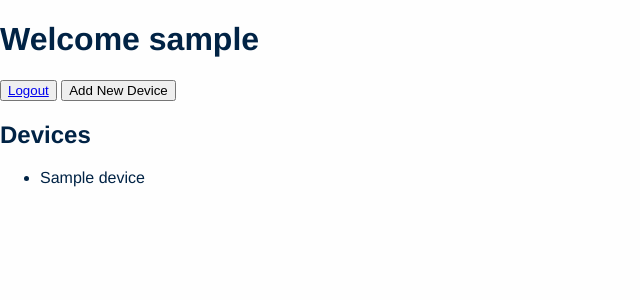
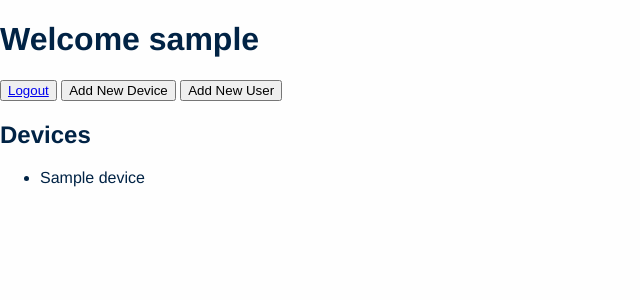
Before and after one commit to oluwatobi-roie/roieAdmin, a Flask app: template templates/dashboard.html in a window 1280 px wide. Shown: the top 300 px of the page, without its empty margins (0-640 px from the left). Run offline with Flask 3, Linux system fonts and the light colour scheme; the template is opened without the code that fills it: most values are stand-ins (such as "Sample title", 1, 10 or a date in 2020).

Commit message:
working tree. Add user successfully implemented

```diff
--- a/static/css/main.css
+++ b/static/css/main.css
@@ -82,14 +82,15 @@ body {
     color: fff
 }
 
-.close_btn{
+.close_btn, .close_user_btn{
     display: none;
 }
 
 
 
+
 /* ************************************************************ Styling for Dashboard starts here ************************************************************ */
-.add-device-form{
+.add-device-form, .add-user-form{
     display: none;
 }
 
--- a/static/scripts/main.js
+++ b/static/scripts/main.js
@@ -9,6 +9,19 @@ function hideAddDeviceForm(){
     document.querySelector('.add-device-form').style.display = 'none'
     document.querySelector('.add_btn').style.display = 'block';
     document.querySelector('.close_btn').style.display = 'none';
+}
+
+function showAddUserForm() {
+    // Show the add device form
+    document.querySelector('.add-user-form').style.display = 'block';
+    document.querySelector('.close_user_btn').style.display = 'block';
+    document.querySelector('.add_user_btn').style.display = 'none';
+}
+
+function hideAddUserForm(){
+    document.querySelector('.add-user-form').style.display = 'none'
+    document.querySelector('.add_user_btn').style.display = 'block';
+    document.querySelector('.close_user_btn').style.display = 'none';
 }
 
 
@@ -55,3 +68,48 @@ function addDevice(event) {
         console.error('Error:', error.message);
     });
 }
+
+
+function addUsers(event) {
+    event.preventDefault();
+
+    // Get input values
+    const u_name = document.getElementById('u_name').value;
+    const u_email = document.getElementById('u_email').value;
+    const u_phone = document.getElementById('u_phone').value;
+    //add expiration time from backend.
+
+
+
+    // Prepare the data to send to Flask in Json
+    const data = {
+        name: u_name,
+        email: u_email,
+        phone: u_phone,
+    };
+
+
+    fetch('/reg_user', {
+        method: 'POST',
+        headers: {
+            'Content-Type': 'application/json'
+        },
+        body: JSON.stringify(data)
+    })
+    .then(response => {
+        if (!response.ok) {
+            throw new Error(`Error: ${response.status} - ${response.statusText}`);
+        }
+        return response.json();
+    })
+    .then(result => {
+        // Handle the result if needed
+        console.log(result);
+        document.querySelector('.add-user-form').style.display = 'none';
+        document.querySelector('.close_user_btn').style.display = 'none';
+        document.querySelector('.add_user_btn').style.display = 'block';
+    })
+    .catch(error => {
+        console.error('Error:', error.message);
+    });
+}
--- a/templates/dashboard.html
+++ b/templates/dashboard.html
@@ -13,8 +13,17 @@
 
     <h1> Welcome {{ user_name }}</h1>
     <button type="submit"><a href="/logout">Logout</a></button>
-    <button class="task_button add_btn" onclick="showAddDeviceForm()"> Add New Device </button>
-    <button type="button" class="close_btn" onclick="hideAddDeviceForm()">Close</button>
+
+    <!-- button to open and close add device form -->
+    <button class="task_button add_btn"
+    onclick="showAddDeviceForm()"> Add New Device </button>
+    <button type="button" class="close_btn" onclick="hideAddDeviceForm()">Close Device Forms</button>
+
+    <!-- button to open and close add user form -->
+    <button class="task_button add_user_btn" onclick="showAddUserForm()"> Add New User </button>
+
+    <button class="task_button close_user_btn" onclick="hideAddUserForm()"> Close User Form </button>
+
 
     <div class="add-device-form">
         <h2>Add New Device</h2>
@@ -69,6 +78,32 @@
         </form>
     </div>
 
+
+    <div class="add-user-form">
+        <h2>Add New User </h2>
+        <form id="userFor" onsubmit="addUsers(event)">
+            <!-- Add your input fields here -->
+
+            <div class="user-info">
+                <div class="add-user-form-item">
+                    <label for="u_name">full Name</label>
+                    <input type="text" id="u_name" name="u_name" placeholder="Full Name" required>
+                </div>
+
+                <div class="add-user-form-item">
+                    <label for="u_email">Email: </label>
+                    <input type="email" id="u_email" name="u_email" placeholder="example@example.com" required>
+                </div>
+
+                <div class="add-user-form-item">
+                    <label for="u_phone">Phone:</label>
+                    <input type="phone" id="u_phone" name="u_phone" placeholder="08012345678" required>
+                </div>
+            </div>
+            <button type="submit">Add Device</button>
+        </form>
+    </div>
+
     <div>
         {% if devices_data %}
         <h2> Devices </h2>
--- a/views/authenticate.py
+++ b/views/authenticate.py
@@ -7,7 +7,7 @@ login_bp = Blueprint('login', __name__)
 logout_bp = Blueprint('logout', __name__)
 
 
-@login_bp.route('/login', methods=['POST'])
+@login_bp.route('/login', methods=['GET', 'POST'])
 def login():
     if request.method == 'POST':
         # get data from the login form
@@ -36,6 +36,7 @@ def login():
         else:
             return render_template('index.html', error='Invalid Credentials')
     return render_template('index.html')
+    # return redirect(url_for('index'))
 
 
 
```
Also changed, not shown: views/functions.py (+26 -7 lines).
